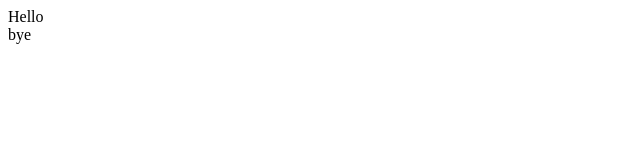
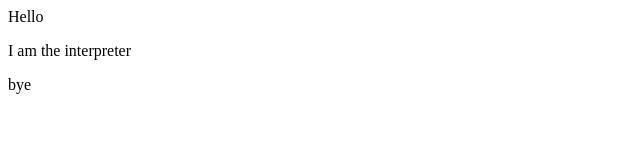
Before and after one commit to Yogesh2838/demo-repo, a plain HTML site: page index.html in a window 1280 px wide. Shown: the whole page, without its empty margins (0-640 px from the left). Drawn offline with Linux system fonts and the light colour scheme.

Commit message:
Update index.html

```diff
--- a/index.html
+++ b/index.html
@@ -1,2 +1,3 @@
 <div>Hello</div>
+<p>I am the interpreter</p>
 <div>bye</div>
```
